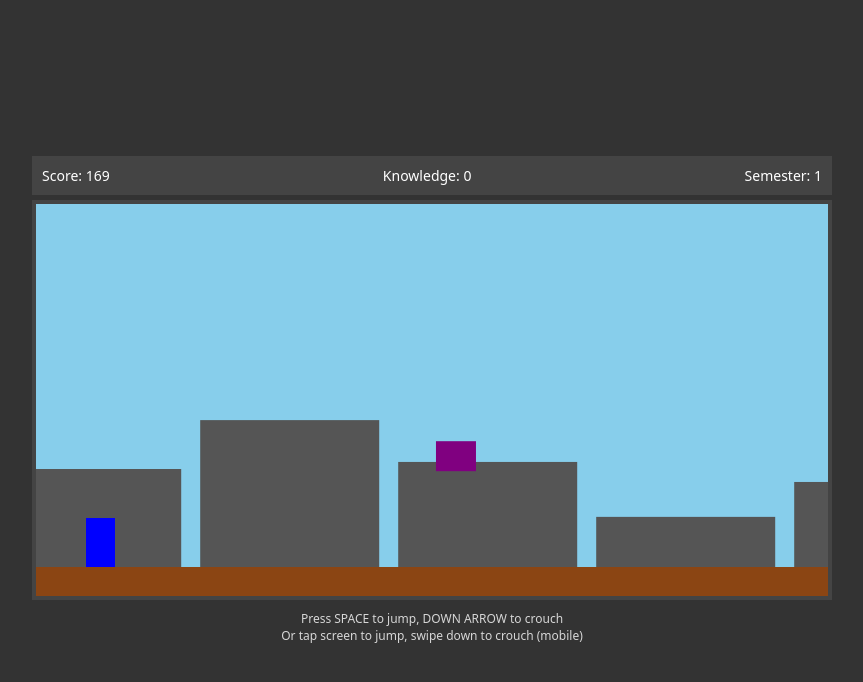
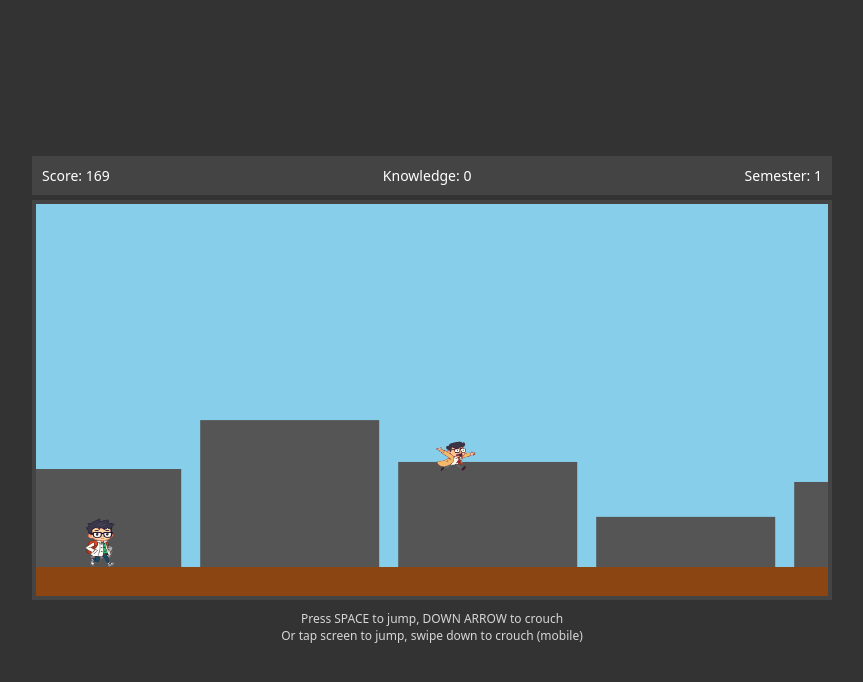
Before and after one commit to OleksandrObydalo/student-runner-2, a plain HTML site: page index.html in a window 1280 px wide. Both pictures are taken after a click on the button "Start Game". Shown: the whole page, without its empty margins (208-1071 px from the left). Drawn offline with Linux system fonts and the light colour scheme.

```diff
--- a/game.js
+++ b/game.js
@@ -17,6 +17,7 @@ let gameRunning, examSession;
 let currentSemester;
 let character = 'stem';
 let touchStartY;
+let images = {}; // Store loaded images
 
 // Character stats
 const CHARACTERS = {
@@ -56,6 +57,9 @@ function init() {
     canvas.height = CANVAS_HEIGHT;
     ctx = canvas.getContext('2d');
 
+    // Load images
+    loadImages();
+
     // Load saved knowledge and unlocks
     loadGameData();
     updateCharacterSelect();
@@ -73,6 +77,27 @@ function init() {
 
     document.querySelectorAll('.character').forEach(char => {
         char.addEventListener('click', selectCharacter);
+    });
+}
+
+function loadImages() {
+    const imageSources = {
+        'stem': 'character_stem.png',
+        'humanities': 'character_humanities.png',
+        'medical': 'character_medical.png',
+        'labWork': 'obstacle_labwork.png',
+        'test': 'obstacle_test.png',
+        'project': 'obstacle_project.png',
+        'exam': 'obstacle_exam.png',
+        'flyingObstacle': 'obstacle_flying.png',
+        'coffee': 'powerup_coffee.png',
+        'cheatSheet': 'powerup_cheatsheet.png',
+        'notes': 'powerup_notes.png'
+    };
+
+    Object.entries(imageSources).forEach(([key, src]) => {
+        images[key] = new Image();
+        images[key].src = src;
     });
 }
 
@@ -397,54 +422,54 @@ function render() {
     ctx.fillRect(0, CANVAS_HEIGHT - GROUND_HEIGHT, CANVAS_WIDTH, GROUND_HEIGHT);
 
     // Draw player
-    if (player.invincible && Math.floor(Date.now() / 100) % 2 === 0) {
-        // Blinking effect when invincible
-        ctx.fillStyle = '#FFD700';
-    } else {
-        ctx.fillStyle = '#00F';
-    }
-
+    if (images[character] && images[character].complete) {
         const playerHeight = player.crouching ? player.height / 2 : player.height;
         const playerY = player.crouching ? player.y + player.height / 2 : player.y;
 
+        // Apply blinking effect when invincible
+        if (player.invincible && Math.floor(Date.now() / 100) % 2 === 0) {
+            ctx.globalAlpha = 0.5;
+        }
+        ctx.drawImage(images[character], player.x, playerY, player.width, playerHeight);
+        ctx.globalAlpha = 1.0;
+    } else {
+        // Fallback rendering
+        ctx.fillStyle = player.invincible && Math.floor(Date.now() / 100) % 2 === 0 ? '#FFD700' : '#00F';
+        const playerHeight = player.crouching ? player.height / 2 : player.height;
+        const playerY = player.crouching ? player.y + player.height / 2 : player.y;
         ctx.fillRect(player.x, playerY, player.width, playerHeight);
+    }
 
     // Draw obstacles
     for (const obstacle of obstacles) {
+        if (images[obstacle.type] && images[obstacle.type].complete) {
+            ctx.drawImage(images[obstacle.type], obstacle.x, obstacle.y, obstacle.width, obstacle.height);
+        } else {
+            // Fallback rendering
             switch (obstacle.type) {
-            case 'labWork':
-                ctx.fillStyle = '#8B0000';
-                break;
-            case 'test':
-                ctx.fillStyle = '#FF4500';
-                break;
-            case 'project':
-                ctx.fillStyle = '#4B0082';
-                break;
-            case 'exam':
-                ctx.fillStyle = '#000';
-                break;
-            case 'flyingObstacle':
-                ctx.fillStyle = '#800080';
-                break;
+                case 'labWork': ctx.fillStyle = '#8B0000'; break;
+                case 'test': ctx.fillStyle = '#FF4500'; break;
+                case 'project': ctx.fillStyle = '#4B0082'; break;
+                case 'exam': ctx.fillStyle = '#000'; break;
+                case 'flyingObstacle': ctx.fillStyle = '#800080'; break;
             }
             ctx.fillRect(obstacle.x, obstacle.y, obstacle.width, obstacle.height);
+        }
     }
 
     // Draw powerups
     for (const powerup of powerups) {
+        if (images[powerup.type] && images[powerup.type].complete) {
+            ctx.drawImage(images[powerup.type], powerup.x, powerup.y, powerup.width, powerup.height);
+        } else {
+            // Fallback rendering
             switch (powerup.type) {
-            case 'coffee':
-                ctx.fillStyle = '#8B4513';
-                break;
-            case 'cheatSheet':
-                ctx.fillStyle = '#FFD700';
-                break;
-            case 'notes':
-                ctx.fillStyle = '#32CD32';
-                break;
+                case 'coffee': ctx.fillStyle = '#8B4513'; break;
+                case 'cheatSheet': ctx.fillStyle = '#FFD700'; break;
+                case 'notes': ctx.fillStyle = '#32CD32'; break;
             }
             ctx.fillRect(powerup.x, powerup.y, powerup.width, powerup.height);
+        }
     }
 
     // Draw exam session indicator
--- a/style.css
+++ b/style.css
@@ -117,6 +117,18 @@ button {
     margin-bottom: 10px;
 }
 
+.char-preview.stem {
+    background-image: url('character_stem.png');
+}
+
+.char-preview.humanities {
+    background-image: url('character_humanities.png');
+}
+
+.char-preview.medical {
+    background-image: url('character_medical.png');
+}
+
 .ability {
     font-style: italic;
     font-size: 12px;
```
Lines whose indentation alone changed are shown as unchanged.
